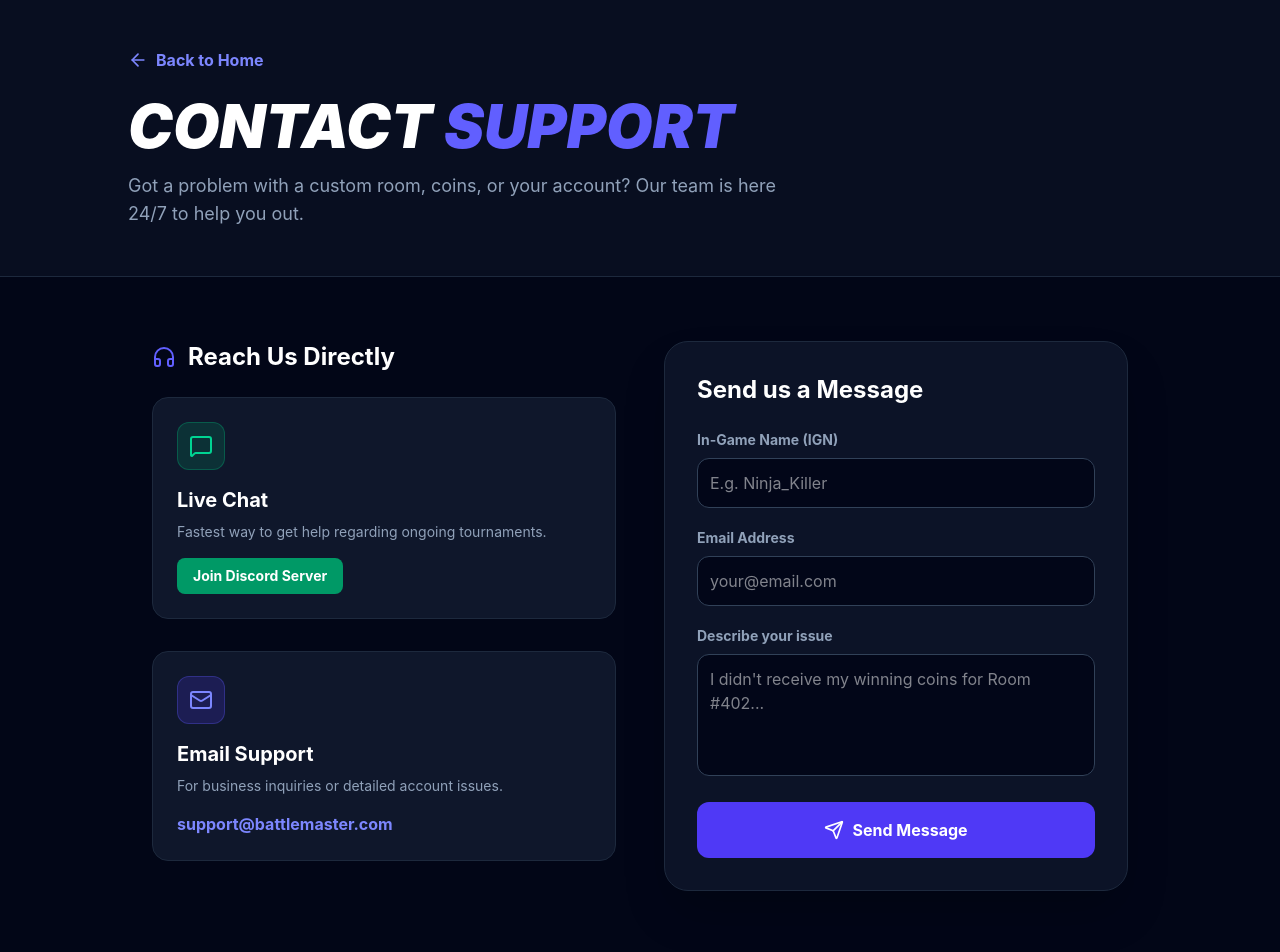
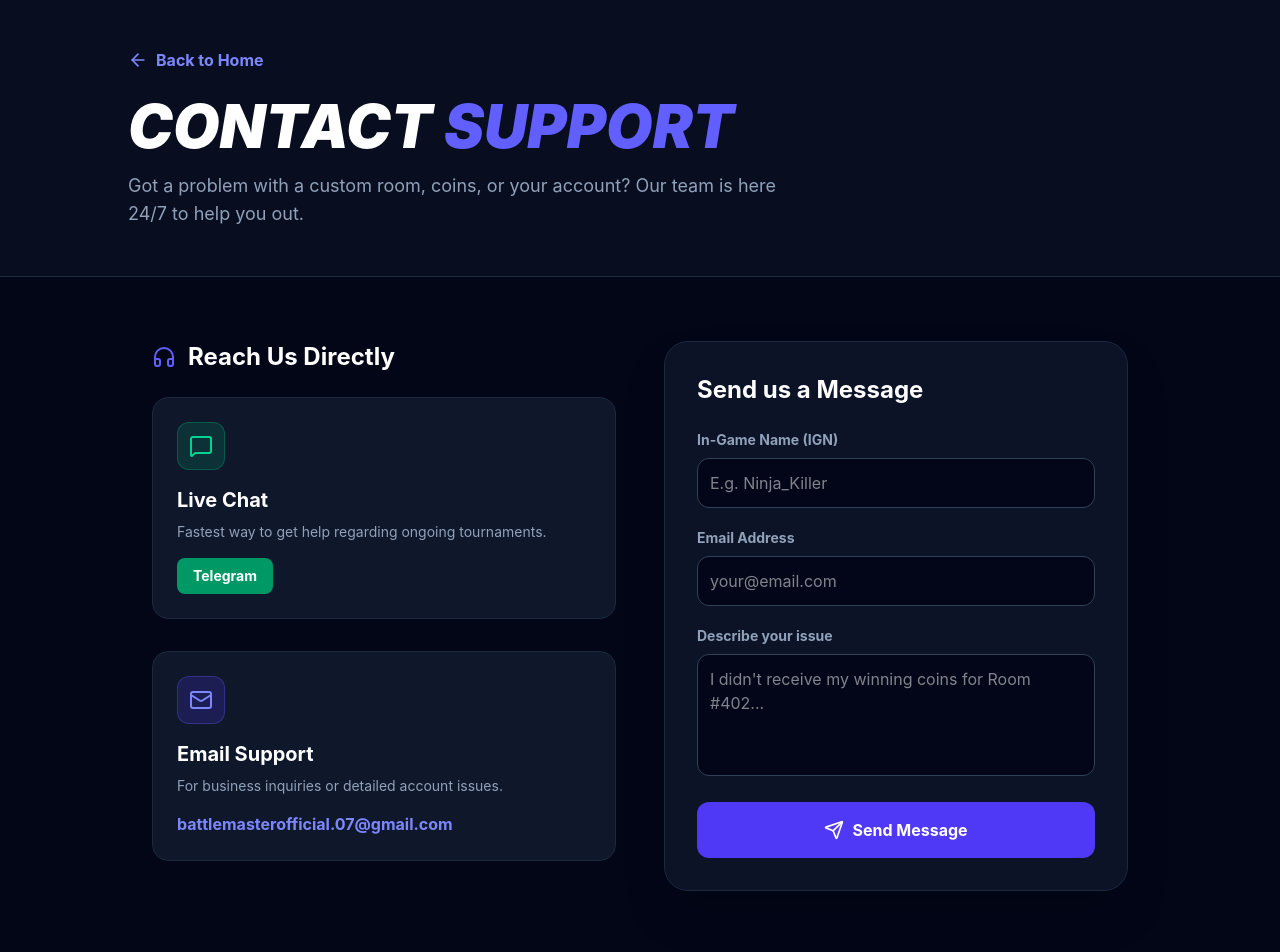
Before and after one commit to ayonkhatua/Battle-Master-landing, a Next.js app: page /contact in a window 1280 px wide. Shown: the top 952 px of the page. Built offline with nearby package versions, Linux system fonts and the light colour scheme.

Commit message:
fix error

```diff
--- a/src/app/contact/page.tsx
+++ b/src/app/contact/page.tsx
@@ -54,8 +54,8 @@ export default function ContactUs() {
             <h3 className="text-xl font-bold text-white mb-2">Live Chat</h3>
             <p className="text-slate-400 mb-4 text-sm">Fastest way to get help regarding ongoing tournaments.</p>
             {/* Note: Apna WhatsApp group ya Discord ka link yahan daal dena */}
-            <a href="#" className="inline-block bg-emerald-600 hover:bg-emerald-500 text-white font-bold py-2 px-4 rounded-lg text-sm transition-colors">
-              Join Discord Server
+            <a href="https://t.me/BattleMasterAdmin" className="inline-block bg-emerald-600 hover:bg-emerald-500 text-white font-bold py-2 px-4 rounded-lg text-sm transition-colors">
+              Telegram
             </a>
           </div>
 
@@ -67,8 +67,8 @@ export default function ContactUs() {
             <h3 className="text-xl font-bold text-white mb-2">Email Support</h3>
             <p className="text-slate-400 mb-4 text-sm">For business inquiries or detailed account issues.</p>
             {/* Note: Apna support email yahan likh dena */}
-            <a href="mailto:support@battlemaster.com" className="text-indigo-400 font-bold hover:underline">
-              support@battlemaster.com
+            <a href="mailto:battlemasterofficial.07@gmail.com" className="text-indigo-400 font-bold hover:underline">
+              battlemasterofficial.07@gmail.com
             </a>
           </div>
         </div>
```
